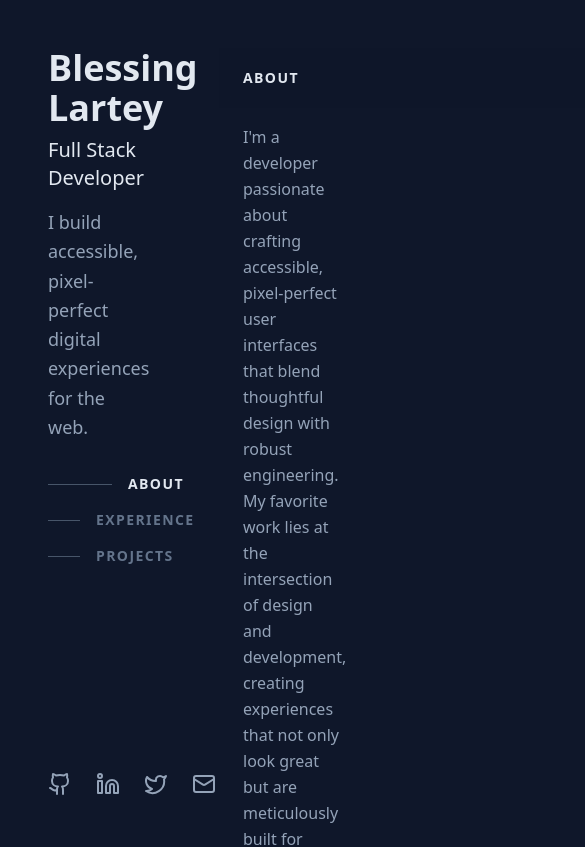
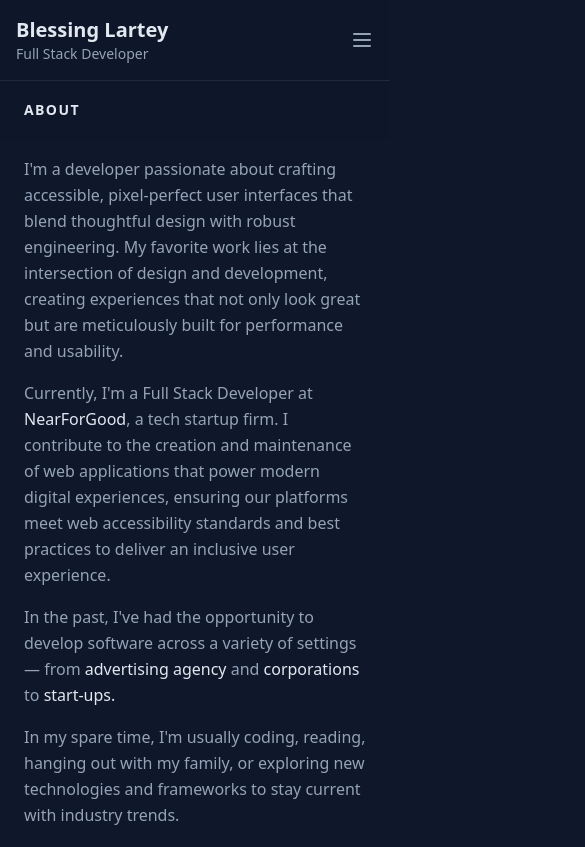
Before and after one commit to BlessingLartey/portfolio, a Next.js app: page / in a window 390 px wide. Shown: the top 847 px of the page, 585 px wide, since content can reach past the window. Built offline with nearby package versions, Linux system fonts and the light colour scheme.

Commit message:
changes in about

```diff
--- a/app/page.tsx
+++ b/app/page.tsx
@@ -3,7 +3,7 @@ import { MainContent } from "@/components/main-content"
 
 export default function Home() {
   return (
-    <div className="min-h-screen bg-slate-900 text-slate-300 flex">
+    <div className="min-h-screen bg-slate-900 text-slate-300 lg:flex">
       <Sidebar />
       <MainContent />
     </div>
--- a/components/about.tsx
+++ b/components/about.tsx
@@ -14,28 +14,28 @@ export function About() {
 
         <p>
           Currently, I'm a Full Stack Developer at{" "}
-          <a href="#" className="font-medium text-slate-200 hover:text-teal-300 focus-visible:text-teal-300">
-            Freelance
+          <a href="https://x.com/nearforgood" className="font-medium text-slate-200 hover:text-teal-300 focus-visible:text-teal-300">
+            NearForGood
           </a>
-          , specializing in accessibility. I contribute to the creation and maintenance of web applications that power
+          , a tech startup firm. I contribute to the creation and maintenance of web applications that power
           modern digital experiences, ensuring our platforms meet web accessibility standards and best practices to
           deliver an inclusive user experience.
         </p>
 
         <p>
           In the past, I've had the opportunity to develop software across a variety of settings — from{" "}
-          <a href="#" className="font-medium text-slate-200 hover:text-teal-300 focus-visible:text-teal-300">
-            advertising agencies
+          <a href="https://www.faivich.com/" className="font-medium text-slate-200 hover:text-teal-300 focus-visible:text-teal-300">
+            advertising agency
           </a>{" "}
           and{" "}
           <a href="#" className="font-medium text-slate-200 hover:text-teal-300 focus-visible:text-teal-300">
-            large corporations
+         corporations
           </a>{" "}
           to{" "}
           <a href="#" className="font-medium text-slate-200 hover:text-teal-300 focus-visible:text-teal-300">
-            start-ups
+            start-ups.
           </a>{" "}
-          and{" "}
+          {/* and{" "}
           <a href="#" className="font-medium text-slate-200 hover:text-teal-300 focus-visible:text-teal-300">
             small digital product studios
           </a>
@@ -43,7 +43,7 @@ export function About() {
           <a href="#" className="font-medium text-slate-200 hover:text-teal-300 focus-visible:text-teal-300">
             comprehensive video course
           </a>{" "}
-          a few years ago, guiding learners through building a web app with modern technologies.
+          a few years ago, guiding learners through building a web app with modern technologies. */}
         </p>
 
         <p>
--- a/components/experience.tsx
+++ b/components/experience.tsx
@@ -41,15 +41,15 @@ export function Experience() {
         {experiences.map((exp, index) => (
           <div
             key={index}
-            className="group relative grid pb-1 transition-all sm:grid-cols-8 sm:gap-8 md:gap-4 lg:hover:!opacity-100 lg:group-hover/list:opacity-50"
+            className="group relative grid pb-1 transition-all lg:grid-cols-8 lg:gap-8 lg:hover:!opacity-100 lg:group-hover/list:opacity-50"
           >
             <div className="absolute -inset-x-4 -inset-y-4 z-0 hidden rounded-md transition motion-reduce:transition-none lg:-inset-x-6 lg:block lg:group-hover:bg-slate-800/50 lg:group-hover:shadow-[inset_0_1px_0_0_rgba(148,163,184,0.1)] lg:group-hover:drop-shadow-lg"></div>
 
-            <header className="z-10 mb-2 mt-1 text-xs font-semibold uppercase tracking-wide text-slate-500 sm:col-span-2">
+            <header className="z-10 mb-2 mt-1 text-xs font-semibold uppercase tracking-wide text-slate-500 lg:col-span-2">
               {exp.period}
             </header>
 
-            <div className="z-10 sm:col-span-6">
+            <div className="z-10 lg:col-span-6">
               <h3 className="font-medium leading-snug text-slate-200">
                 <div>
                   <a
--- a/components/main-content.tsx
+++ b/components/main-content.tsx
@@ -4,7 +4,7 @@ import { Projects } from "@/components/projects"
 
 export function MainContent() {
   return (
-    <div className="ml-auto w-1/2 lg:w-3/5 xl:w-2/3 p-12 lg:p-24">
+    <div className="lg:ml-auto w-full lg:w-3/5 xl:w-2/3 p-6 lg:p-12 xl:p-24 pt-20 lg:pt-12">
       <About />
       <Experience />
       <Projects />
--- a/components/projects.tsx
+++ b/components/projects.tsx
@@ -55,7 +55,7 @@ export function Projects() {
           >
             <div className="absolute -inset-x-4 -inset-y-4 z-0 hidden rounded-md transition motion-reduce:transition-none lg:-inset-x-6 lg:block lg:group-hover:bg-slate-800/50 lg:group-hover:shadow-[inset_0_1px_0_0_rgba(148,163,184,0.1)] lg:group-hover:drop-shadow-lg"></div>
 
-            <div className="z-10 sm:order-2 sm:col-span-6">
+            <div className="z-10 lg:order-2 lg:col-span-6">
               <h3>
                 <a
                   className="inline-flex items-baseline font-medium leading-tight text-slate-200 hover:text-teal-300 focus-visible:text-teal-300 group/link text-base"
@@ -108,7 +108,7 @@ export function Projects() {
               loading="lazy"
               width={200}
               height={48}
-              className="rounded border-2 border-slate-200/10 transition group-hover:border-slate-200/30 sm:order-1 sm:col-span-2 sm:translate-y-1"
+              className="rounded border-2 border-slate-200/10 transition group-hover:border-slate-200/30 lg:order-1 lg:col-span-2 lg:translate-y-1"
               src={project.image || "/placeholder.svg"}
             />
           </div>
--- a/components/sidebar.tsx
+++ b/components/sidebar.tsx
@@ -1,10 +1,11 @@
 "use client"
 
 import { useState, useEffect } from "react"
-import { Github, Linkedin, Twitter, Mail } from "lucide-react"
+import { Github, Linkedin, Twitter, Mail, Menu, X } from "lucide-react"
 
 export function Sidebar() {
   const [activeSection, setActiveSection] = useState("about")
+  const [isMobileMenuOpen, setIsMobileMenuOpen] = useState(false)
 
   useEffect(() => {
     const handleScroll = () => {
@@ -33,16 +34,91 @@ export function Sidebar() {
     const element = document.getElementById(sectionId)
     if (element) {
       element.scrollIntoView({ behavior: "smooth" })
+      setIsMobileMenuOpen(false) // Close mobile menu after navigation
     }
   }
 
   return (
-    <div className="fixed left-0 top-0 h-screen w-1/2 lg:w-2/5 xl:w-1/3 p-12 flex flex-col justify-between">
+    <>
+      {/* Mobile Header */}
+      <div className="lg:hidden fixed top-0 left-0 right-0 z-50 bg-slate-900/95 backdrop-blur-sm border-b border-slate-800">
+        <div className="flex items-center justify-between p-4">
+          <div>
+            <h1 className="text-xl font-bold text-slate-200">Blessing Lartey</h1>
+            <p className="text-sm text-slate-400">Full Stack Developer</p>
+          </div>
+          <button
+            onClick={() => setIsMobileMenuOpen(!isMobileMenuOpen)}
+            className="text-slate-400 hover:text-slate-200 transition-colors"
+          >
+            {isMobileMenuOpen ? <X size={24} /> : <Menu size={24} />}
+          </button>
+        </div>
+
+        {/* Mobile Navigation Menu */}
+        {isMobileMenuOpen && (
+          <div className="border-t border-slate-800 bg-slate-900/95 backdrop-blur-sm">
+            <nav className="p-4 space-y-4">
+              {[
+                { id: "about", label: "ABOUT" },
+                { id: "experience", label: "EXPERIENCE" },
+                { id: "projects", label: "PROJECTS" },
+              ].map((item) => (
+                <button
+                  key={item.id}
+                  onClick={() => scrollToSection(item.id)}
+                  className={`block text-left text-sm font-bold tracking-widest uppercase transition-colors duration-200 ${
+                    activeSection === item.id ? "text-slate-200" : "text-slate-500 hover:text-slate-200"
+                  }`}
+                >
+                  {item.label}
+                </button>
+              ))}
+            </nav>
+
+            <div className="flex space-x-6 p-4 border-t border-slate-800">
+              <a
+                href="https://github.com"
+                target="_blank"
+                rel="noopener noreferrer"
+                className="text-slate-400 hover:text-slate-200 transition-colors duration-200"
+              >
+                <Github size={20} />
+              </a>
+              <a
+                href="https://linkedin.com"
+                target="_blank"
+                rel="noopener noreferrer"
+                className="text-slate-400 hover:text-slate-200 transition-colors duration-200"
+              >
+                <Linkedin size={20} />
+              </a>
+              <a
+                href="https://twitter.com"
+                target="_blank"
+                rel="noopener noreferrer"
+                className="text-slate-400 hover:text-slate-200 transition-colors duration-200"
+              >
+                <Twitter size={20} />
+              </a>
+              <a
+                href="mailto:bbklartey@gmail.com"
+                className="text-slate-400 hover:text-slate-200 transition-colors duration-200"
+              >
+                <Mail size={20} />
+              </a>
+            </div>
+          </div>
+        )}
+      </div>
+
+      {/* Desktop Sidebar */}
+      <div className="hidden lg:block fixed left-0 top-0 h-screen w-2/5 xl:w-1/3 p-6 xl:p-12 flex flex-col justify-between">
         <div>
           <div className="mb-8">
-          <h1 className="text-4xl lg:text-5xl font-bold text-slate-200 mb-2">Blessing Lartey</h1>
-          <h2 className="text-xl lg:text-2xl font-medium text-slate-200 mb-4">Full Stack Developer</h2>
-          <p className="text-lg text-slate-400 leading-relaxed">
+            <h1 className="text-3xl xl:text-5xl font-bold text-slate-200 mb-2">Blessing Lartey</h1>
+            <h2 className="text-lg xl:text-2xl font-medium text-slate-200 mb-4">Full Stack Developer</h2>
+            <p className="text-base xl:text-lg text-slate-400 leading-relaxed">
               I build accessible, pixel-perfect digital experiences for the web.
             </p>
           </div>
@@ -106,5 +182,6 @@ export function Sidebar() {
           </a>
         </div>
       </div>
+    </>
   )
 }
```
Lines whose indentation alone changed are shown as unchanged.
